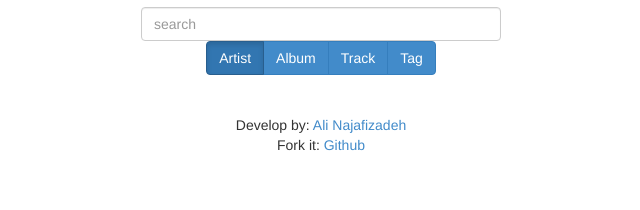
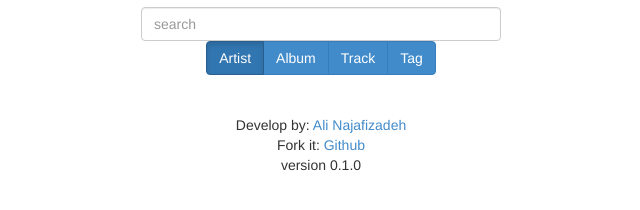
Before and after one commit to alinz/go-bia2-api, a website: page static/app/index.html in a window 1280 px wide. Shown: the part 76-286 px from the top of the page, without its empty margins (319-959 px from the left). Drawn offline with Linux system fonts and the light colour scheme; files that its build step writes are made by us from their sources.

Commit message:
added version to index page

```diff
--- a/static/app/index.html
+++ b/static/app/index.html
@@ -13,6 +13,7 @@
     <div data-ui-view></div>
     <div class="row text-center">Develop by: <a target="_blank" href="http://github.com/alinz">Ali Najafizadeh</a></div>
     <div class="row text-center">Fork it: <a target="_blank" href="http://github.com/alinz/go-bia2-api">Github</a></div>
+    <div class="row text-center">version 0.1.0</div>
 
 
     <!-- build:js js/music.min.js -->
```
